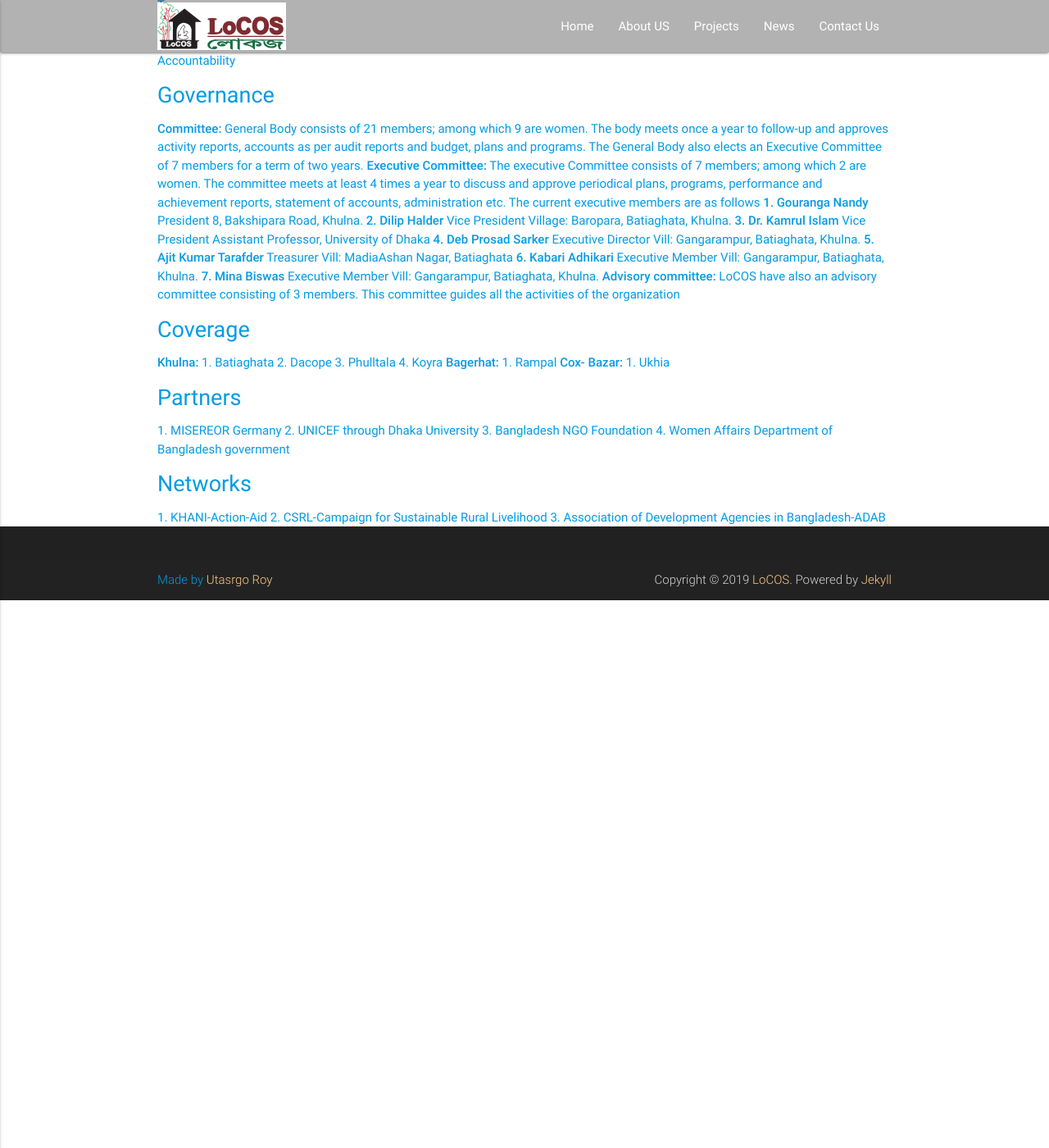
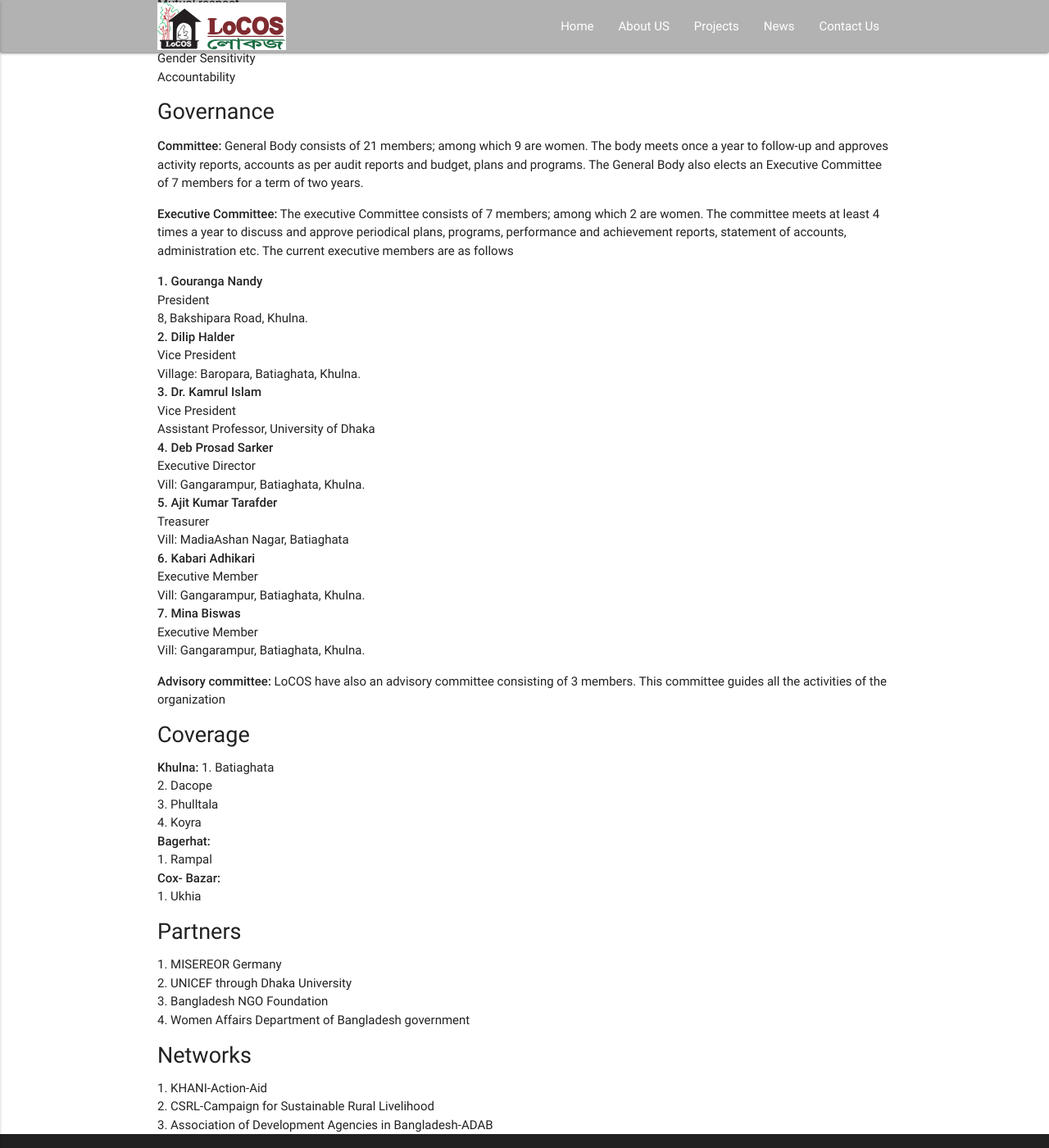
Before and after one commit to locosbd/locosbd.github.io, a Jekyll site: the page built from about-us.html, in a window 1280 px wide and 1400 px high, scrolled down 1123 px. Shown: the whole window at 82% size. Built offline with Jekyll 4.4.1, drawn with Linux system fonts in a browser that asks for light colours; before the commit the page ends 1855 px from its top, so only the background shows below that.

Commit message:
changed about us

```diff
--- a/about-us.html
+++ b/about-us.html
@@ -8,29 +8,29 @@
 <p>
 <strong>LoCOS</strong>-Loving Care for the Oppressed Society, founded in 1998 by some concerned, dedicated and humanitarian social workers, development practitioners and benevolent local youths, has been working and contributing for a comprehensive and sustainable development for the underprivileged, marginalized and disaster-hit people of the Southwest Region of Bangladesh. This organization focuses and emphasizes on the activities that are conducive to reducing poverty; ensuring food security, health and education; building self-confidence of the community’s occupationally marginalized rural poor people by arranging technical support for income generating activities; establishing equal rights for men and women; raising issue based awareness; and guaranteeing sustainable agriculture through biodiversity conservation involving local community in the shape of non-profit, non-government and voluntary approach.
 </p>
-<div style="border: 2px solid grey; background: lightgray; width: max-content;">
+<div style="border: 2px solid grey; background: lightgray; width: max-content; padding: 10px;">
 
 <strong>Table of content</strong>
 
 <ol>
 
-<li><a href="#vision">Vision</li>
+<li><a href="#vision">Vision</a></li>
 
-<li><a href="#mission">Mission Statement</li>
+<li><a href="#mission">Mission Statement</a></li>
 
-<li><a href="#aims">Aims/Objectives</li>
+<li><a href="#aims">Aims/Objectives</a></li>
 
-<li><a href="">Core values</li>
+<li><a href="">Core values</a></li>
 
-<li><a href="#focus">Programming Focus</li>
+<li><a href="#focus">Programming Focus</a></li>
 
-<li><a href="#governance">Governance</li>
+<li><a href="#governance">Governance</a></li>
 
-<li><a href="#coverage">Coverage</li>
+<li><a href="#coverage">Coverage</a></li>
 
-<li><a href="#partners">Partners</li>
+<li><a href="#partners">Partners</a></li>
 
-<li><a href="#networks">Networks</li>
+<li><a href="#networks">Networks</a></li>
 
 </ol>
 
@@ -108,88 +108,75 @@
 
 <h4 id="governance">Governance</h4>
 
-<strong>Committee:</strong> General Body consists of 21 members; among which 9 are women. The body meets once a year to follow-up and approves activity reports, accounts as per audit reports and budget, plans and programs. The General Body also elects an Executive Committee of 7 members for a term of two years.
+<p><strong>Committee:</strong> General Body consists of 21 members; among which 9 are women. The body meets once a year to follow-up and approves activity reports, accounts as per audit reports and budget, plans and programs. The General Body also elects an Executive Committee of 7 members for a term of two years.
+</p>
+<p><strong> Executive Committee:</strong> The executive Committee consists of 7 members; among which 2 are women. The committee meets at least 4 times a year to discuss and approve periodical plans, programs, performance and achievement reports, statement of accounts, administration etc. The current executive members are as follows
+</p>
+<p>
+<strong> 1. Gouranga Nandy</strong><br>
+President<br>
+8, Bakshipara Road, Khulna.<br>
 
-<strong> Executive Committee:</strong> The executive Committee consists of 7 members; among which 2 are women. The committee meets at least 4 times a year to discuss and approve periodical plans, programs, performance and achievement reports, statement of accounts, administration etc. The current executive members are as follows
+<strong>2. Dilip Halder</strong><br>
+Vice President<br>
+Village: Baropara, Batiaghata, Khulna.<br>
 
-<strong> 1. Gouranga Nandy</strong>
+<strong>3. Dr. Kamrul Islam</strong><br>
+Vice President<br>
+Assistant Professor, University of Dhaka<br>
 
-President
+<strong>4. Deb Prosad Sarker</strong><br>
+Executive Director<br>
+Vill: Gangarampur, Batiaghata, Khulna.<br>
 
-8, Bakshipara Road, Khulna.
+<strong>5. Ajit Kumar Tarafder</strong><br>
+Treasurer<br>
+Vill: MadiaAshan Nagar, Batiaghata<br>
 
-<strong>2. Dilip Halder</strong>
+<strong>6. Kabari Adhikari</strong><br>
+Executive Member<br>
+Vill: Gangarampur, Batiaghata, Khulna.<br>
 
-Vice President
-
-Village: Baropara, Batiaghata, Khulna.
-
-<strong>3. Dr. Kamrul Islam</strong>
-
-Vice President
-
-Assistant Professor, University of Dhaka
-
-<strong>4. Deb Prosad Sarker</strong>
-
-Executive Director
-
-Vill: Gangarampur, Batiaghata, Khulna.
-
-<strong>5. Ajit Kumar Tarafder</strong>
-
-Treasurer
-
-Vill: MadiaAshan Nagar, Batiaghata
-
-<strong>6. Kabari Adhikari</strong>
-
-Executive Member
-
-Vill: Gangarampur, Batiaghata, Khulna.
-
-<strong>7. Mina Biswas</strong>
-
-Executive Member
-
-Vill: Gangarampur, Batiaghata, Khulna.
-
-<strong>Advisory committee:</strong> LoCOS have also an advisory committee consisting of 3 members. This committee guides all the activities of the organization
-
+<strong>7. Mina Biswas</strong><br>
+Executive Member<br>
+Vill: Gangarampur, Batiaghata, Khulna.<br>
+</p>
+<p><strong>Advisory committee:</strong> LoCOS have also an advisory committee consisting of 3 members. This committee guides all the activities of the organization
+</p>
 <h4 id="coverage">Coverage</h4>
 
 <strong>Khulna:</strong>
 
-1. Batiaghata
+1. Batiaghata<br>
 
-2. Dacope
+2. Dacope<br>
 
-3. Phulltala
+3. Phulltala<br>
 
-4. Koyra
+4. Koyra<br>
 
-<strong>Bagerhat:</strong>
+<strong>Bagerhat:</strong><br>
 
-1. Rampal
+1. Rampal<br>
 
-<strong>Cox- Bazar:</strong>
+<strong>Cox- Bazar:</strong><br>
 
-1. Ukhia
+1. Ukhia<br>
 
 <h4 id="partners">Partners</h4>
 
-1. MISEREOR Germany
+1. MISEREOR Germany<br>
 
-2. UNICEF through Dhaka University
+2. UNICEF through Dhaka University<br>
 
-3. Bangladesh NGO Foundation
+3. Bangladesh NGO Foundation<br>
 
-4. Women Affairs Department of Bangladesh government
+4. Women Affairs Department of Bangladesh government<br>
 
 <h4 id="netorks">Networks</h4>
 
-1. KHANI-Action-Aid
+1. KHANI-Action-Aid<br>
 
-2. CSRL-Campaign for Sustainable Rural Livelihood
+2. CSRL-Campaign for Sustainable Rural Livelihood<br>
 
-3. Association of Development Agencies in Bangladesh-ADAB
+3. Association of Development Agencies in Bangladesh-ADAB<br>
```
